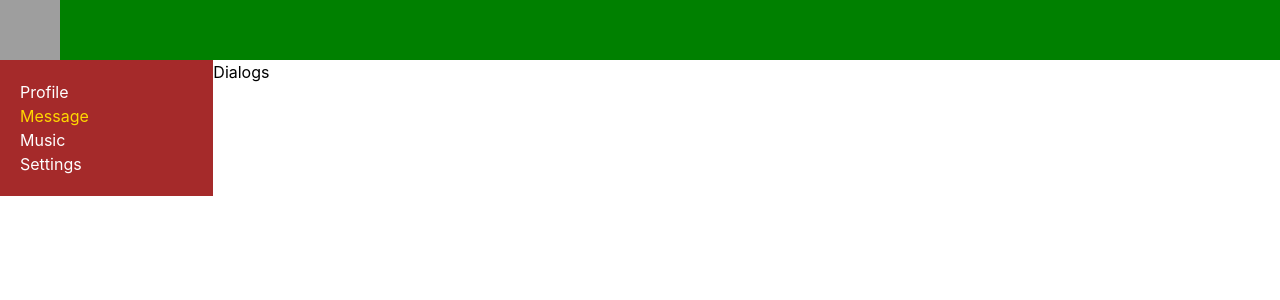
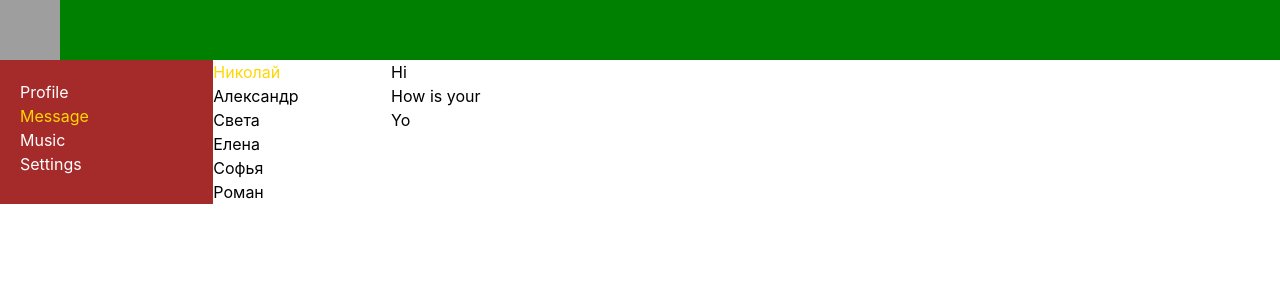
Before and after one commit to roman-slnkv/social_network, a React (Create React App) app: page /dialogs in a window 1280 px wide. Shown: the top 300 px of the page. Built offline with nearby package versions, Linux system fonts and the light colour scheme; grey boxes are pictures that could not be loaded.

Commit message:
создание диалогов - компонент  Dialogs

```diff
--- a/src/components/Dialogs/Dialogs.jsx
+++ b/src/components/Dialogs/Dialogs.jsx
@@ -1,9 +1,28 @@
 import React from "react";
+import s from "./Dialogs.module.css";
 
 const Dialogs = (props) => {
     return (
-        <div>
-            Dialogs
+        <div className={s.dialogs}>
+            <div className={s.dialogs__items}>
+
+                <div className={s.dialog + ' ' + s.active}>Николай</div>
+                <div className={s.dialog}>Александр</div>
+                <div className={s.dialog}>Света</div>
+                <div className={s.dialog}>Елена</div>
+                <div className={s.dialog}>Софья</div>
+                <div className={s.dialog}>Роман</div>
+
+            </div>
+
+            <div className={s.message}>
+
+                <div className={s.dialog}>Hi</div>
+                <div className={s.dialog}>How is your</div>
+                <div className={s.dialog}>Yo</div>
+
+            </div>
+
         </div>
     )
 }
--- a/src/components/Dialogs/Dialogs.module.css
+++ b/src/components/Dialogs/Dialogs.module.css
@@ -0,0 +1,20 @@
+.dialogs {
+    display: grid;
+    grid-template-columns: 2fr 10fr;
+}
+
+.dialogs__items {
+
+}
+
+.dialogs__items .active {
+    color: gold;
+}
+
+.dialog {
+
+}
+
+.message {
+
+}
```
